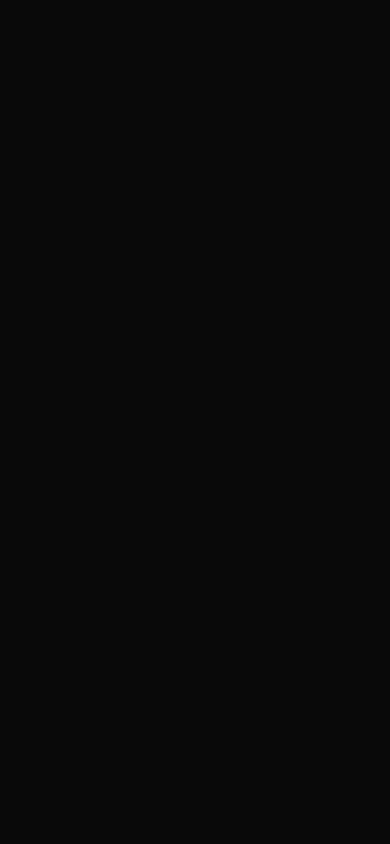
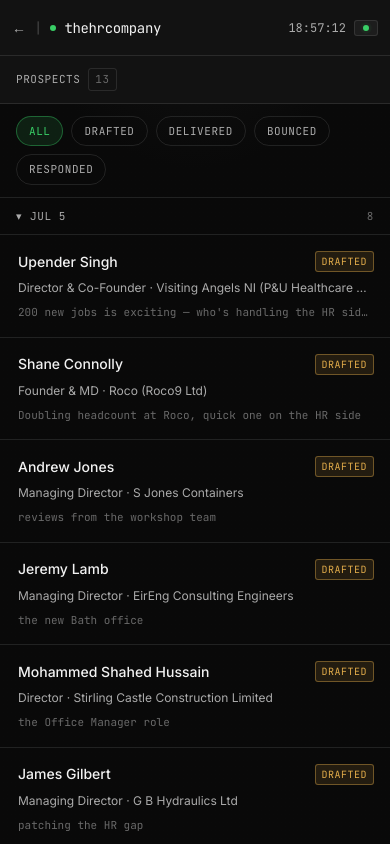
Before and after one commit to sharmashiv24251/leadgen-envo, a Next.js app: page /emails in a window 390 px wide. Before the commit this address had no page. Built offline with nearby package versions, Linux system fonts and the light colour scheme.

Commit message:
refactor: implement responsive two-pane email layout with auto-open behavior for desktop view

```diff
--- a/app/emails/[id]/page.tsx
+++ b/app/emails/[id]/page.tsx
@@ -4,12 +4,15 @@
 
 export default async function EmailPage({
   params,
+  searchParams,
 }: {
   params: Promise<{ id: string }>;
+  searchParams: Promise<{ status?: string }>;
 }) {
   const { id } = await params;
+  const { status } = await searchParams;
   const prospect = prospects.find((p) => p.id === id);
   if (!prospect) notFound();
 
-  return <EmailDetail prospect={prospect} />;
+  return <EmailDetail prospect={prospect} status={status} />;
 }
--- a/app/emails/layout.tsx
+++ b/app/emails/layout.tsx
@@ -1,3 +1,6 @@
+"use client";
+
+import { usePathname } from "next/navigation";
 import EmailSidebar from "@/components/EmailSidebar";
 
 export default function EmailsLayout({
@@ -5,10 +8,17 @@
 }: {
   children: React.ReactNode;
 }) {
+  const pathname = usePathname();
+  const isListView = pathname === "/emails";
+
   return (
     <div className="flex min-h-0 flex-1 flex-col lg:flex-row">
-      <EmailSidebar />
-      {children}
+      <div className={isListView ? "contents" : "hidden lg:contents"}>
+        <EmailSidebar />
+      </div>
+      <div className={isListView ? "hidden lg:contents" : "contents"}>
+        {children}
+      </div>
     </div>
   );
 }
--- a/app/emails/page.tsx
+++ b/app/emails/page.tsx
@@ -1,5 +1,5 @@
-import { redirect } from "next/navigation";
 import { prospects, type ProspectStatus } from "@/lib/data";
+import EmailsAutoOpen from "@/components/EmailsAutoOpen";
 
 const VALID_STATUSES: ProspectStatus[] = [
   "DRAFTED",
@@ -22,5 +22,7 @@
     ? (prospects.find((p) => p.status === activeStatus) ?? prospects[0])
     : prospects[0];
 
-  redirect(`/emails/${target.id}${activeStatus ? `?status=${status}` : ""}`);
+  const targetHref = `/emails/${target.id}${activeStatus ? `?status=${status}` : ""}`;
+
+  return <EmailsAutoOpen targetHref={targetHref} />;
 }
--- a/components/EmailDetail.tsx
+++ b/components/EmailDetail.tsx
@@ -1,5 +1,6 @@
 "use client";
 
+import Link from "next/link";
 import Chip from "@/components/Chip";
 import CopyBadge from "@/components/CopyBadge";
 import { PhoneIcon } from "@/components/icons";
@@ -23,15 +24,31 @@
   return `tel:${phone.replace(/[^\d+]/g, "")}`;
 }
 
-export default function EmailDetail({ prospect }: { prospect: Prospect }) {
+export default function EmailDetail({
+  prospect,
+  status,
+}: {
+  prospect: Prospect;
+  status?: string;
+}) {
   function handleSend() {
     const url = buildGmailComposeUrl(prospect);
     window.open(url, "_blank", "noopener,noreferrer");
   }
 
+  const backHref = status ? `/emails?status=${status}` : "/emails";
+
   return (
     <section className="min-h-0 flex-1 overflow-y-auto">
       <div className="mx-auto flex max-w-5xl flex-col gap-6 px-6 py-8 sm:px-8">
+        <Link
+          href={backHref}
+          className="inline-flex w-fit items-center gap-1.5 font-mono text-xs uppercase tracking-wider text-ink-muted transition-colors hover:text-ink lg:hidden"
+        >
+          <span aria-hidden>←</span>
+          Back to list
+        </Link>
+
         <div className="rounded-[4px] border border-border bg-surface p-5">
           <div className="flex flex-wrap items-start justify-between gap-4">
             <div>
--- a/components/EmailSidebar.tsx
+++ b/components/EmailSidebar.tsx
@@ -98,7 +98,7 @@
   const queryString = activeStatus ? `?status=${activeStatus.toLowerCase()}` : "";
 
   return (
-    <aside className="flex max-h-64 shrink-0 flex-col border-b border-border overflow-y-auto lg:h-auto lg:max-h-none lg:w-96 lg:border-b-0 lg:border-r">
+    <aside className="flex min-h-0 flex-1 flex-col overflow-y-auto lg:flex-none lg:w-96 lg:border-r lg:border-border">
       <div className="sticky top-0 flex items-center gap-2 border-b border-border bg-surface px-4 py-3 font-mono text-[11px] uppercase tracking-wider text-ink-muted">
         Prospects
         <span className="rounded-[3px] border border-border px-1.5 py-0.5 text-ink-faint">
@@ -178,7 +178,7 @@
 
 export default function EmailSidebar() {
   return (
-    <Suspense fallback={<aside className="max-h-64 shrink-0 border-b border-border lg:h-auto lg:max-h-none lg:w-96 lg:border-b-0 lg:border-r" />}>
+    <Suspense fallback={<aside className="min-h-0 flex-1 lg:flex-none lg:w-96 lg:border-r lg:border-border" />}>
       <EmailSidebarContent />
     </Suspense>
   );
--- /dev/null
+++ b/components/EmailsAutoOpen.tsx
@@ -0,0 +1,27 @@
+"use client";
+
+import { useEffect } from "react";
+import { useRouter } from "next/navigation";
+
+const DESKTOP_QUERY = "(min-width: 1024px)";
+
+// Desktop shows a two-pane list + detail view, so /emails should auto-open
+// a prospect. Mobile shows one pane at a time, so /emails must stay the list.
+export default function EmailsAutoOpen({ targetHref }: { targetHref: string }) {
+  const router = useRouter();
+
+  useEffect(() => {
+    const mql = window.matchMedia(DESKTOP_QUERY);
+
+    if (mql.matches) router.replace(targetHref);
+
+    function handleChange(event: MediaQueryListEvent) {
+      if (event.matches) router.replace(targetHref);
+    }
+
+    mql.addEventListener("change", handleChange);
+    return () => mql.removeEventListener("change", handleChange);
+  }, [router, targetHref]);
+
+  return null;
+}
--- a/components/TopBar.tsx
+++ b/components/TopBar.tsx
@@ -21,31 +21,43 @@
   const showBackLink = pathname?.startsWith("/emails");
 
   return (
-    <header className="flex h-14 shrink-0 items-center justify-between border-b border-border bg-surface px-4 sm:px-6">
-      <div className="flex items-center gap-3 font-mono text-sm">
+    <header className="flex h-14 shrink-0 items-center justify-between gap-2 border-b border-border bg-surface px-3 sm:px-6">
+      <div className="flex min-w-0 items-center gap-2 font-mono text-sm sm:gap-3">
         {showBackLink && (
           <>
             <Link
               href="/"
-              className="text-ink-muted transition-colors hover:text-ink"
+              className="shrink-0 text-ink-muted transition-colors hover:text-ink"
+              aria-label="Back to command center"
             >
-              ← command center
+              <span aria-hidden className="sm:hidden">
+                ←
+              </span>
+              <span className="hidden sm:inline">← command center</span>
             </Link>
-            <span className="text-border-strong" aria-hidden>
+            <span className="shrink-0 text-border-strong" aria-hidden>
               |
             </span>
           </>
         )}
-        <span className="flex items-center gap-2">
-          <span className="h-1.5 w-1.5 rounded-full bg-accent" aria-hidden />
-          <span className="tracking-tight text-ink">thehrcompany</span>
-          <span className="w-[1ch] text-accent animate-blink" aria-hidden>
+        <span className="flex min-w-0 items-center gap-2">
+          <span
+            className="h-1.5 w-1.5 shrink-0 rounded-full bg-accent"
+            aria-hidden
+          />
+          <span className="truncate tracking-tight text-ink">
+            thehrcompany
+          </span>
+          <span
+            className="w-[1ch] shrink-0 text-accent animate-blink"
+            aria-hidden
+          >
             _
           </span>
         </span>
       </div>
 
-      <div className="flex items-center gap-4 font-mono text-xs">
+      <div className="flex shrink-0 items-center gap-2 font-mono text-xs sm:gap-4">
         <span
           className="tabular-nums text-ink-muted"
           suppressHydrationWarning
@@ -53,11 +65,11 @@
           {time ?? "--:--:--"}
         </span>
         <span className="inline-flex items-center gap-1.5 rounded-[3px] border border-border bg-surface-raised px-2 py-1 uppercase tracking-wider text-[11px] text-ink-muted">
-          <span className="relative flex h-1.5 w-1.5" aria-hidden>
+          <span className="relative flex h-1.5 w-1.5 shrink-0" aria-hidden>
             <span className="absolute inline-flex h-full w-full animate-ping rounded-full bg-accent opacity-75" />
             <span className="relative inline-flex h-1.5 w-1.5 rounded-full bg-accent" />
           </span>
-          <span className="text-accent">system active</span>
+          <span className="hidden text-accent sm:inline">system active</span>
         </span>
       </div>
     </header>
```
